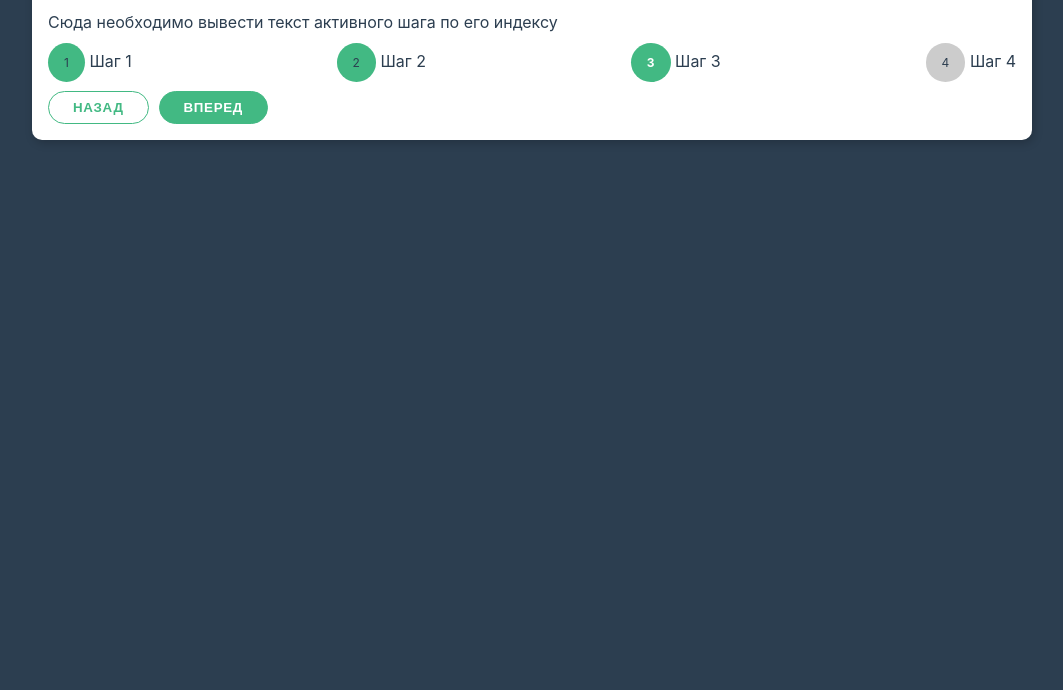
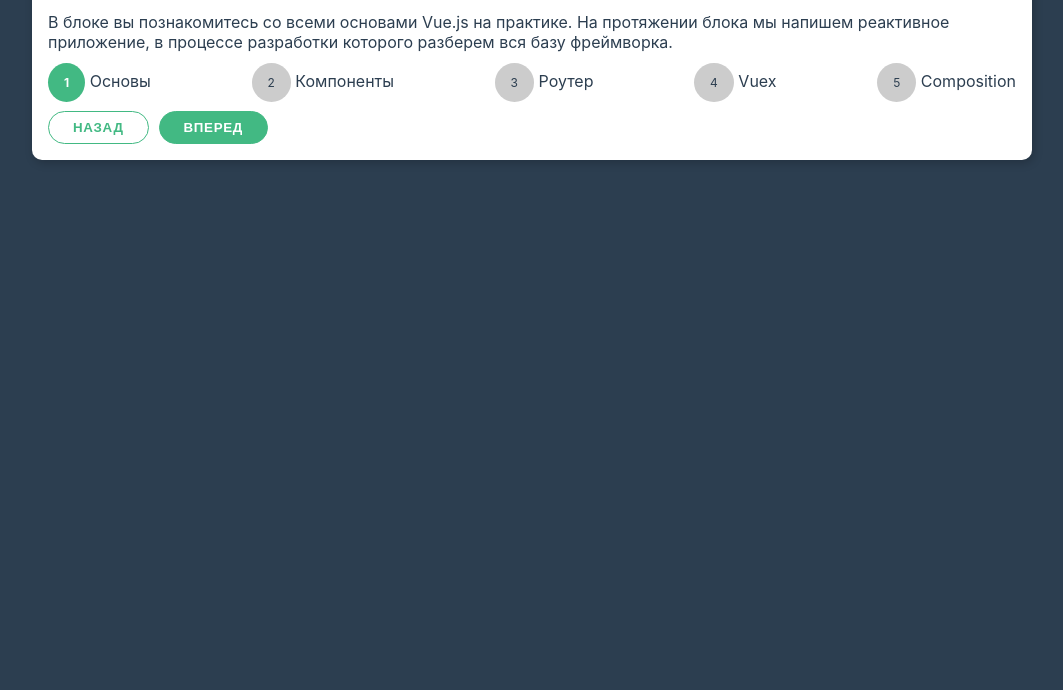
Before and after one commit to RatiboR1978/Stepper, a plain HTML site: page index.html in a window 1280 px wide. Shown: the part 110-800 px from the top of the page, without its empty margins (108-1171 px from the left). Drawn offline with nearby package versions, Linux system fonts and the light colour scheme.

Commit message:
Final v1.0

```diff
--- a/index.html
+++ b/index.html
@@ -7,24 +7,30 @@
     <link rel="stylesheet" href="theme.css" />
   </head>
   <body>
-
     <div class="container" id="app">
       <div class="card">
-      <h1>План по изучению Vue.js</h1>
+        <h1>{{title}}</h1>
 
         <div class="steps">
-        <div class="steps-content">
-          Сюда необходимо вывести текст активного шага по его индексу
-        </div>
+          <div class="steps-content">{{steps[activeIndex].text}}</div>
           <ul class="steps-list">
-          <li class="steps-item done"><span>1</span> Шаг 1</li>
-          <li class="steps-item done"><span>2</span> Шаг 2</li>
-          <li class="steps-item active"><span>3</span> Шаг 3</li>
-          <li class="steps-item"><span>4</span> Шаг 4</li>
+            <li
+              v-for="(item, i) in steps"
+              :class="[(activeIndex === i) ? 'active': '', (activeIndex > i) ? 'done': '', 'steps-item']"
+              :key="i"
+              @click="setActive(i)"
+            >
+              <span>{{i + 1}}</span> {{steps[i].title}}
+            </li>
           </ul>
           <div>
-          <button class="btn">Назад</button>
-          <button class="btn primary">Вперед</button>
+            <button class="btn" @click="prev()" v-if="showPrev">Назад</button>
+            <button
+              :class="['btn', showPrev ? 'primary' : '']"
+              @click="showPrev ? nextOfFinish() : reset()"
+            >
+              {{showPrev ? lastStep ? 'Завершить' : 'Вперед' : 'Начать заного'}}
+            </button>
           </div>
         </div>
       </div>
--- a/vue.js
+++ b/vue.js
@@ -1,40 +1,57 @@
-// вы можете как угодно изменять программу и код
-// добавлять любые переменные и модели
-// ваша задача реализовать так, как показано на видео, чтобы оно работало
-
 const App = {
   data() {
     return {
-      activeIndex: 0, // то, что позволяет определить текущий активный шаг
+      activeIndex: 0,
+      title: 'План по изучению Vue.js',
+      showPrev: true,
       steps: [
-        {title: 'Основы', text: 'В блоке вы познакомитесь со всеми основами Vue.js на практике. На протяжении блока мы напишем реактивное приложение, в процессе разработки которого разберем вся базу фреймворка.'},
-        {title: 'Компоненты', text: 'Один из самых важных блоков в курсе, где вы узнаете все о компонентах. В блоке мы напишем 2 разных приложения и создадим более 5 различных UI компонентов как в реальной разработке. Блок расскажет про абсолютно все составляющие, которые есть в компонентах: взаимодействие, slots, асинхронные и динамические компоненты и тонна примеров.'},
-        {title: 'Роутер', text: 'В данном блоке вы узнаете все о том, как работает мультиязычность во Vue. Мы создадим миниклон Gmail в данном блоке, где вы на практике увидите как работать с динамическим роутером.'},
-        {title: 'Vuex', text: 'В блоке вы узнаете абсолютно все про Vuex. Вы узнаете как работать с данными, какие есть лучшие практики по их программированию и структурированию. Все на практике.'},
-        {title: 'Composition', text: 'Одним из наиболее важных обновлений в Vue 3 является появление альтернативного синтаксиса Composition API. В этом блоке вы узнаете все, чтобы полностью пользоваться данными синтаксисом на практических примерах. Помимо этого вы узнаете как работать совместно с Vue Router и Vuex.'},
-      ]
-    }
+        {
+          title: 'Основы',
+          text: 'В блоке вы познакомитесь со всеми основами Vue.js на практике. На протяжении блока мы напишем реактивное приложение, в процессе разработки которого разберем вся базу фреймворка.',
+        },
+        {
+          title: 'Компоненты',
+          text: 'Один из самых важных блоков в курсе, где вы узнаете все о компонентах. В блоке мы напишем 2 разных приложения и создадим более 5 различных UI компонентов как в реальной разработке. Блок расскажет про абсолютно все составляющие, которые есть в компонентах: взаимодействие, slots, асинхронные и динамические компоненты и тонна примеров.',
+        },
+        {
+          title: 'Роутер',
+          text: 'В данном блоке вы узнаете все о том, как работает мультиязычность во Vue. Мы создадим миниклон Gmail в данном блоке, где вы на практике увидите как работать с динамическим роутером.',
+        },
+        {
+          title: 'Vuex',
+          text: 'В блоке вы узнаете абсолютно все про Vuex. Вы узнаете как работать с данными, какие есть лучшие практики по их программированию и структурированию. Все на практике.',
+        },
+        {
+          title: 'Composition',
+          text: 'Одним из наиболее важных обновлений в Vue 3 является появление альтернативного синтаксиса Composition API. В этом блоке вы узнаете все, чтобы полностью пользоваться данными синтаксисом на практических примерах. Помимо этого вы узнаете как работать совместно с Vue Router и Vuex.',
+        },
+      ],
+    };
   },
   methods: {
     prev() {
-      // когда нажимаем кнопку назад
+      if (this.activeIndex !== 0) this.activeIndex--;
     },
     reset() {
-      // начать заново
+      this.showPrev = true;
+      this.activeIndex = 0;
     },
     nextOfFinish() {
-      // кнопка вперед или закончить
+      if (this.activeIndex < this.steps.length - 1) {
+        this.activeIndex++;
+      } else {
+        this.showPrev = false;
+      }
     },
-    setActive(idx) {
-      // когда нажимаем на определенный шаг
-    }
+    setActive(i) {
+      this.activeIndex = i;
+    },
   },
   computed: {
-    // тут стоит определить несколько свойств:
-    // 1. текущий выбранный шаг
-    // 2. выключена ли кнопка назад
-    // 3. находимся ли мы на последнем шаге
-  }
-}
+    lastStep() {
+      return this.activeIndex === this.steps.length - 1;
+    },
+  },
+};
 
-Vue.createApp(App).mount('#app')
+Vue.createApp(App).mount('#app');
```
Lines whose indentation alone changed are shown as unchanged.
